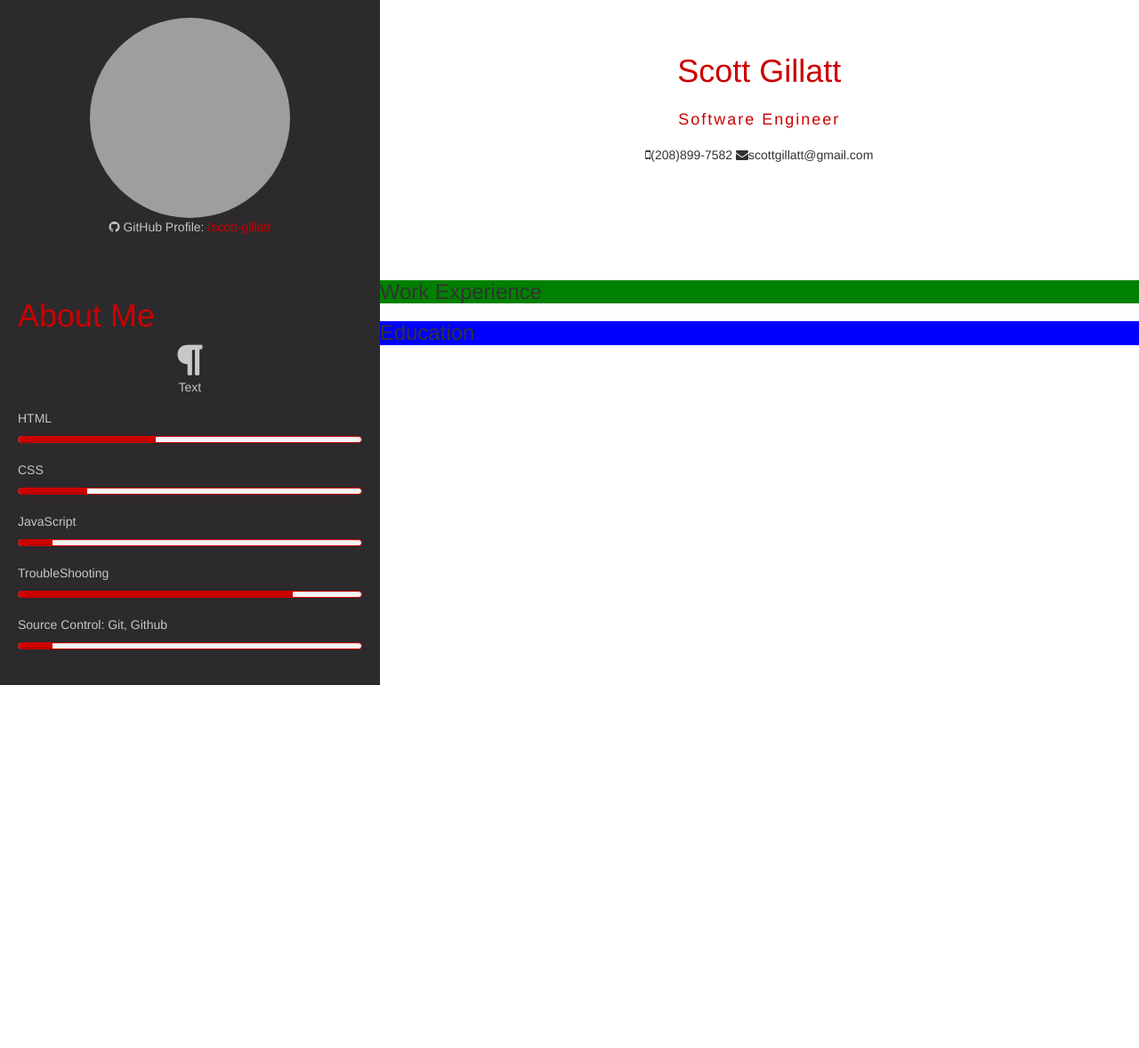
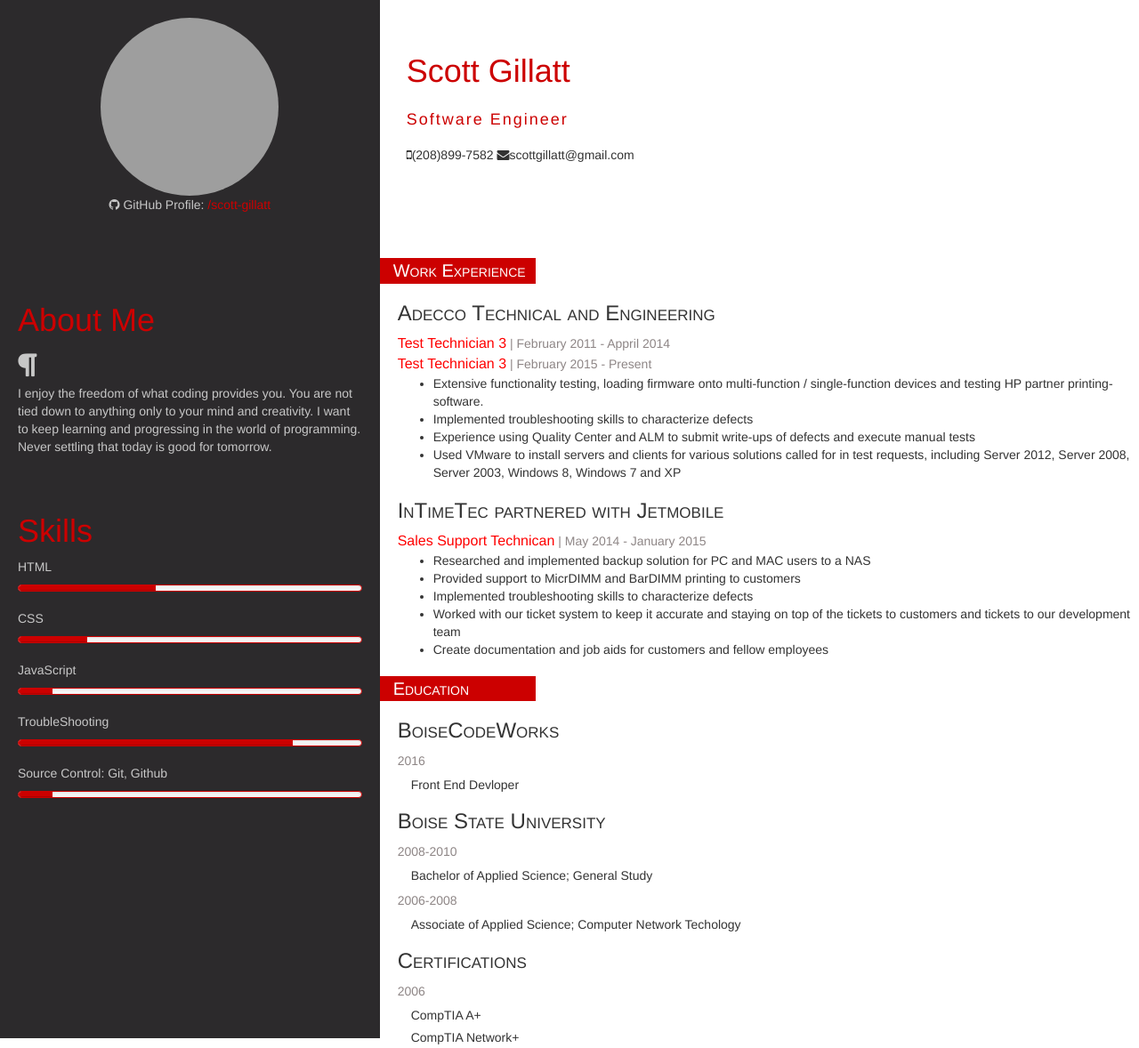
Before and after one commit to Scott-Gillatt/My-Resume, a plain HTML site: page index.html in a window 1280 px wide. Shown: the whole page at 89% size. Before the commit the page ends 800 px from the top, so only its background shows below. Drawn offline with nearby package versions, Linux system fonts and the light colour scheme; grey boxes are pictures that could not be loaded.

Commit message:
Finished Product
Finished Resume for now

```diff
--- a/index.html
+++ b/index.html
@@ -34,13 +34,18 @@
 
     <div class="container">
         <div class="row">
-            <div class="sidebar about-me col-md-4 col-sm-12">
+            <div class="sidebar col-md-4 col-sm-12">
                 <div class="aboutme">
                     <h1>About Me</h1>
+                    <div id="aboutmeicon">
                         <i class="fa fa-paragraph"></i>
-                    <p> Text</p>
+                    </div>
+                    <p>I enjoy the freedom of what coding provides you. You are not tied down to anything only to your mind
+                        and creativity. I want to keep learning and progressing in the world of programming. Never settling
+                        that today is good for tomorrow. </p>
                 </div>
                 <div class="skillset">
+                    <h1>Skills</h1>
                     <p>HTML</p>
                     <div class="progress">
                         <div class="progress-bar" role="progressbar" aria-valuenow="40" aria-valuemin="0" aria-valuemax="100" style="width: 40%;">
@@ -66,15 +71,55 @@
                         <div class="progress-bar" role="progressbar" aria-valuenow="10" aria-valuemin="0" aria-valuemax="100" style="width: 10%;">
                         </div>
                     </div>
+                    <div class="hidden-sm hidden-xs maxheight">
+                    </div>
                 </div>
             </div>
             <main class="col-md-8 col-sm-12">
-                <div class="work-experience" style="background-color:green">
-                    <h3>Work Experience</h3>
+
+
+                <div class="container-title">Work Experience</div>
+                <div class="work-experience">
+                    <h3>Adecco Technical and Engineering</h3>
+                    <span id="worktitle">Test Technician 3</span> <span>| February 2011 - Appril 2014</span>
+                    <br>
+                    <span id="worktitle">Test Technician 3</span><span> | February 2015 - Present</span>
+                    <ul>
+                        <li>Extensive functionality testing, loading firmware onto multi-function / single-function devices and
+                            testing HP partner printing-software.</li>
+                        <li>Implemented troubleshooting skills to characterize defects</li>
+                        <li>Experience using Quality Center and ALM to submit write-ups of defects and execute manual tests</li>
+                        <li>Used VMware to install servers and clients for various solutions called for in test requests, including
+                            Server 2012, Server 2008, Server 2003, Windows 8, Windows 7 and XP</li>
+                    </ul>
+                    <h3>InTimeTec partnered with Jetmobile</h3>
+                    <span id="worktitle">Sales Support Technican</span><span> | May 2014 - January 2015</span>
+                    <ul>
+                        <li>Researched and implemented backup solution for PC and MAC users to a NAS</li>
+                        <li>Provided support to MicrDIMM and BarDIMM printing to customers</li>
+                        <li>Implemented troubleshooting skills to characterize defects</li>
+                        <li>Worked with our ticket system to keep it accurate and staying on top of the tickets to customers
+                            and tickets to our development team</li>
+                        <li>Create documentation and job aids for customers and fellow employees</li>
+                    </ul>
                 </div>
-                <div class="education" style="background-color:blue">
-                    <h3>Education</h3>
-                </div>
+
+                <div class="container-title">Education</div>
+                <div class="education">
+
+                    <h3>BoiseCodeWorks</h3>
+                    <span>2016</span>
+                    <h5>Front End Devloper</h5>
+                    <h3>Boise State University</h3>
+                    <span>2008-2010</span>
+                    <h5>Bachelor of Applied Science; General Study</h5>
+                    <span>2006-2008</span>
+                    <h5>Associate of Applied Science; Computer Network Techology</h5>
+                    <h3>Certifications</h3>
+                    <span>2006</span>
+                    <h5>CompTIA A+</h5>
+                    <h5>CompTIA Network+</h5>
+
             </main>
 
             </div>
--- a/styles/styles.css
+++ b/styles/styles.css
@@ -5,8 +5,8 @@
          padding-left: 0px;
         }
         .profilepicture {
-          height: 225px;
-          width: 225px;
+          height: 200px;
+          width: 200px;
         }
 
         .container{
@@ -16,19 +16,20 @@
             background-color: #2C2A2C;
             color: #c7c7c7;
             text-align: center;
-            padding-left: 50px;
             padding: 20px;
         }
         .contact-container{
-            text-align: center;
+            text-align: left;
             padding: 30px;
         }
         .contact{
-            padding: 5px;
+            padding-top: 5px;
+            padding-bottom: 5px;
         }
         .contact-title{
             letter-spacing: 2px;
-            padding: 10px;
+            padding-top: 10px;
+            padding-bottom: 10px;
         }
         a, a:hover{
             color: #CC0000;
@@ -45,13 +46,60 @@
         }
         .skillset{
             padding-top: 5px;
+            padding-bottom: 30px;
+            text-align: left;
+        }
+        .skillset h1{
+            color: #CC0000;
             text-align: left;
         }
         .aboutme h1{
             color: #CC0000;
             text-align: left;
         }
-        .aboutme i{
-            font-size: 40px;
+        .aboutme{
             text-align: left;
+            padding-bottom: 30px;
+            padding-top: 30px;
         }
+        #aboutmeicon{
+            font-size: 30px;
+        }
+        .container-title{
+            margin: 20px 0;
+            font-weight: 600px;
+            background-color: #CC0000;
+            color: white;
+            padding-left: 15px;
+            max-width: 175px;
+            font-size: 20px;
+            font-variant: small-caps;
+        }
+        .work-experience{
+            padding-left: 20px;
+        }
+        .work-experience h3{
+            font-variant: small-caps;
+        }
+        .work-experience span{
+            color: #8E8686;
+        }
+        .education{
+            padding-left: 20px;
+        }
+        .education h3{
+            font-variant: small-caps;
+        }
+        .education span{
+            color: #8E8686;
+        }
+        .education h5{
+            padding-left: 15px;
+        }
+        #worktitle{
+            color: red;
+            font-size: 16px;
+        }
+        .maxheight{
+            height: 200px;
+        }
```
Lines whose indentation alone changed are shown as unchanged.
